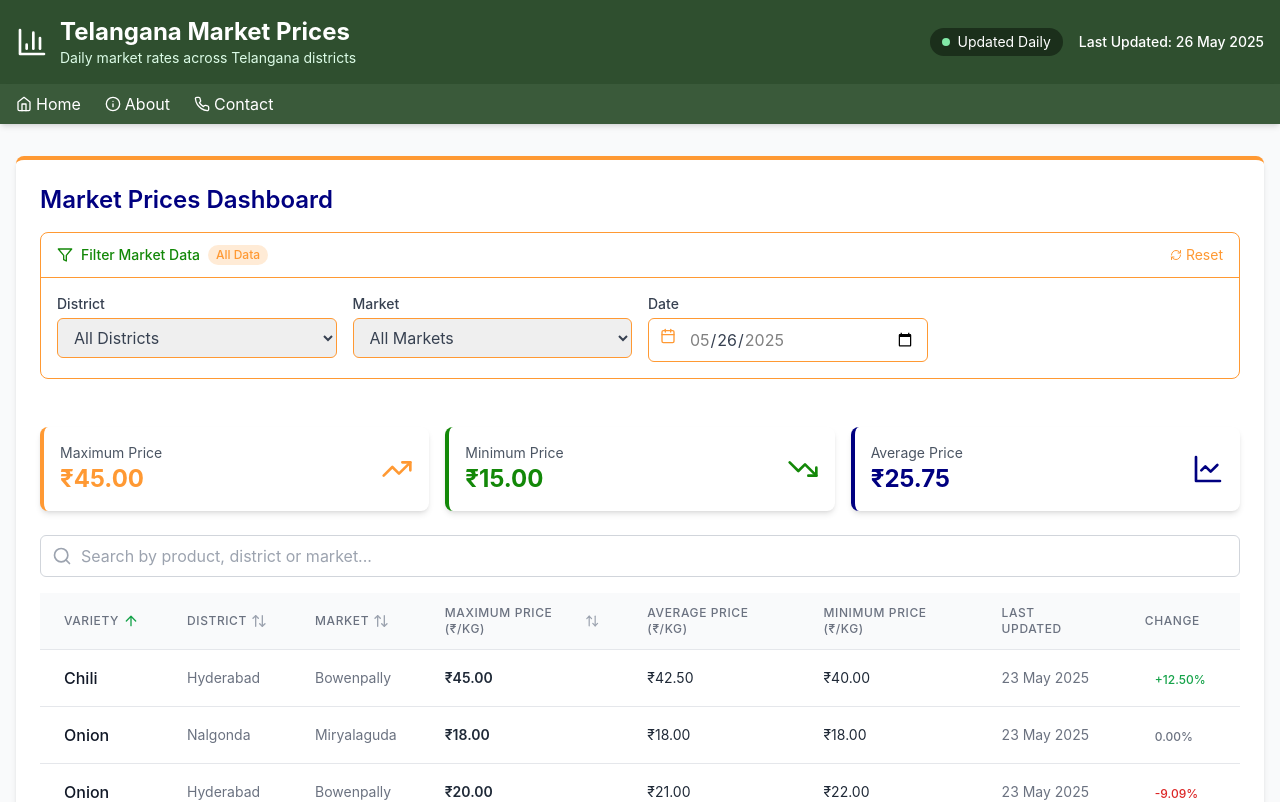
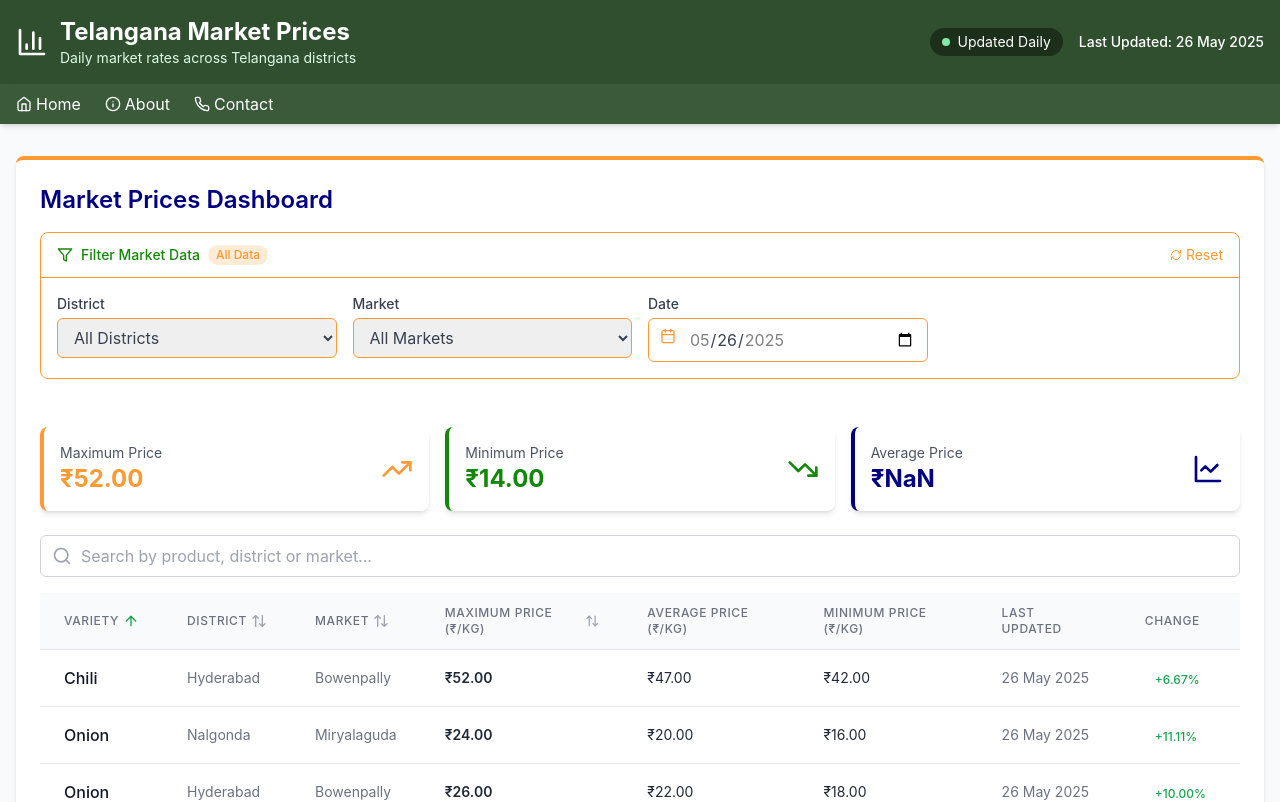
Before and after one commit to msuryacharan/market_prices_tg, a React (Vite) app: page / in a window 1280 px wide. Shown: the top 802 px of the page. Built offline with nearby package versions, Linux system fonts and the light colour scheme.

Commit message:
updated code

```diff
--- a/src/components/DataTable.tsx
+++ b/src/components/DataTable.tsx
@@ -98,10 +98,10 @@ const DataTable: React.FC<DataTableProps> = ({ data, onProductSelect, selectedPr
                 <th
                   scope="col"
                   className="px-6 py-3 text-left text-xs font-medium text-gray-500 uppercase tracking-wider cursor-pointer"
-                  onClick={() => handleSort('price_per_kg')}
+                  onClick={() => handleSort('max_price')}
                 >
                   <div className="flex items-center">
-                    Maximum Price (₹/kg) {getSortIcon('price_per_kg')}
+                    Maximum Price (₹/kg) {getSortIcon('max_price')}
                   </div>
                 </th>
                 <th
@@ -155,13 +155,13 @@ const DataTable: React.FC<DataTableProps> = ({ data, onProductSelect, selectedPr
                     {item.market}
                   </td>
                   <td className="px-6 py-4 whitespace-nowrap">
-                    <div className="text-sm font-semibold">₹{item.price_per_kg.toFixed(2)}</div>
+                    <div className="text-sm font-semibold">₹{item.max_price.toFixed(2)}</div>
                   </td>
                   <td className="px-6 py-4 whitespace-nowrap">
-                    <div className="text-sm">₹{((item.price_per_kg + (item.previous_day_price || 0)) / 2).toFixed(2)}</div>
+                    <div className="text-sm">₹{((item.max_price + item.min_price) / 2).toFixed(2)}</div>
                   </td>
                   <td className="px-6 py-4 whitespace-nowrap">
-                    <div className="text-sm">₹{item.previous_day_price?.toFixed(2) || '-'}</div>
+                    <div className="text-sm">₹{item.min_price.toFixed(2)}</div>
                   </td>
                   <td className="px-6 py-4 whitespace-nowrap text-sm text-gray-500">
                     {format(new Date(item.date), 'dd MMM yyyy')}
--- a/src/components/PriceGraph.tsx
+++ b/src/components/PriceGraph.tsx
@@ -14,7 +14,8 @@ const PriceGraph: React.FC<PriceGraphProps> = ({ data, product }) => {
     .sort((a, b) => new Date(a.date).getTime() - new Date(b.date).getTime())
     .map(item => ({
       date: format(new Date(item.date), 'dd MMM'),
-      price: item.price_per_kg
+      'Maximum Price': item.max_price,
+      'Minimum Price': item.min_price
     }));
 
   return (
@@ -32,7 +33,15 @@ const PriceGraph: React.FC<PriceGraphProps> = ({ data, product }) => {
             <Legend />
             <Line
               type="monotone"
-              dataKey="price"
+              dataKey="Maximum Price"
+              stroke="#FF9933"
+              strokeWidth={2}
+              dot={{ fill: '#FF9933' }}
+              activeDot={{ r: 8 }}
+            />
+            <Line
+              type="monotone"
+              dataKey="Minimum Price"
               stroke="#138808"
               strokeWidth={2}
               dot={{ fill: '#138808' }}
--- a/src/components/PriceStatistics.tsx
+++ b/src/components/PriceStatistics.tsx
@@ -10,10 +10,9 @@ const PriceStatistics: React.FC<PriceStatisticsProps> = ({ data }) => {
   const calculateStats = () => {
     if (data.length === 0) return { max: 0, min: 0, avg: 0 };
 
-    const prices = data.map(item => item.price_per_kg);
-    const max = Math.max(...prices);
-    const min = Math.min(...prices);
-    const avg = prices.reduce((a, b) => a + b, 0) / prices.length;
+    const max = Math.max(...data.map(item => item.max_price));
+    const min = Math.min(...data.map(item => item.min_price));
+    const avg = data.reduce((sum, item) => sum + item.price_per_kg, 0) / data.length;
 
     return { max, min, avg };
   };
--- a/src/data/sampleData.ts
+++ b/src/data/sampleData.ts
@@ -3,135 +3,113 @@ import { MarketData } from '../types';
 const sampleData: MarketData[] = [
   {
     id: 1,
-    date: "2025-05-23",
+    date: "2025-05-26",
     district: "Nalgonda",
     market: "Miryalaguda",
     product: "Tomato",
-    price_per_kg: 24,
-    price_per_quintal: 2400,
-    previous_day_price: 22,
-    price_change_percentage: 9.09
+    min_price: 22,
+    max_price: 30,
+    previous_day_price: 24,
+    price_change_percentage: 8.33
   },
   {
     id: 2,
-    date: "2025-05-23",
+    date: "2025-05-26",
     district: "Nalgonda",
     market: "Miryalaguda",
     product: "Onion",
-    price_per_kg: 18,
-    price_per_quintal: 1800,
+    min_price: 16,
+    max_price: 24,
     previous_day_price: 18,
-    price_change_percentage: 0
+    price_change_percentage: 11.11
   },
   {
     id: 3,
-    date: "2025-05-23",
+    date: "2025-05-26",
     district: "Nalgonda",
     market: "Miryalaguda",
     product: "Potato",
-    price_per_kg: 15,
-    price_per_quintal: 1500,
-    previous_day_price: 16,
-    price_change_percentage: -6.25
+    min_price: 14,
+    max_price: 20,
+    previous_day_price: 15,
+    price_change_percentage: 6.67
   },
   {
     id: 4,
-    date: "2025-05-23",
+    date: "2025-05-26",
     district: "Hyderabad",
     market: "Bowenpally",
     product: "Tomato",
-    price_per_kg: 26,
-    price_per_quintal: 2600,
-    previous_day_price: 25,
-    price_change_percentage: 4.00
+    min_price: 24,
+    max_price: 32,
+    previous_day_price: 26,
+    price_change_percentage: 7.69
   },
   {
     id: 5,
-    date: "2025-05-23",
+    date: "2025-05-26",
     district: "Hyderabad",
     market: "Bowenpally",
     product: "Onion",
-    price_per_kg: 20,
-    price_per_quintal: 2000,
-    previous_day_price: 22,
-    price_change_percentage: -9.09
-  },
-  {
-    id: 6,
-    date: "2025-05-23",
-    district: "Hyderabad",
-    market: "Bowenpally",
-    product: "Chili",
-    price_per_kg: 45,
-    price_per_quintal: 4500,
-    previous_day_price: 40,
-    price_change_percentage: 12.50
-  },
-  {
-    id: 7,
-    date: "2025-05-23",
-    district: "Karimnagar",
-    market: "Jammikunta",
-    product: "Rice",
-    price_per_kg: 32,
-    price_per_quintal: 3200,
-    previous_day_price: 32,
-    price_change_percentage: 0
-  },
-  {
-    id: 8,
-    date: "2025-05-22",
-    district: "Nalgonda",
-    market: "Miryalaguda",
-    product: "Tomato",
-    price_per_kg: 22,
-    price_per_quintal: 2200,
+    min_price: 18,
+    max_price: 26,
     previous_day_price: 20,
     price_change_percentage: 10.00
   },
   {
-    id: 9,
-    date: "2025-05-22",
+    id: 6,
+    date: "2025-05-26",
     district: "Hyderabad",
     market: "Bowenpally",
-    product: "Tomato",
-    price_per_kg: 25,
-    price_per_quintal: 2500,
-    previous_day_price: 23,
-    price_change_percentage: 8.70
+    product: "Chili",
+    min_price: 42,
+    max_price: 52,
+    previous_day_price: 45,
+    price_change_percentage: 6.67
+  },
+  {
+    id: 7,
+    date: "2025-05-26",
+    district: "Karimnagar",
+    market: "Jammikunta",
+    product: "Rice",
+    min_price: 30,
+    max_price: 38,
+    previous_day_price: 32,
+    price_change_percentage: 6.25
+  },
+  {
+    id: 8,
+    date: "2025-05-26",
+    district: "Warangal",
+    market: "Enumamula",
+    product: "Rice",
+    min_price: 32,
+    max_price: 40,
+    previous_day_price: 35,
+    price_change_percentage: 2.86
+  },
+  {
+    id: 9,
+    date: "2025-05-26",
+    district: "Warangal",
+    market: "Enumamula",
+    product: "Wheat",
+    min_price: 26,
+    max_price: 34,
+    previous_day_price: 28,
+    price_change_percentage: 7.14
   },
   {
     id: 10,
-    date: "2025-05-22",
-    district: "Warangal",
-    market: "Enumamula",
-    product: "Rice",
-    price_per_kg: 35,
-    price_per_quintal: 3500,
-    previous_day_price: 35,
-    price_change_percentage: 0
-  },
-  {
-    id: 11,
-    date: "2025-05-22",
-    district: "Warangal",
-    market: "Enumamula",
-    product: "Wheat",
-    price_per_kg: 28,
-    price_per_quintal: 2800,
-    previous_day_price: 26,
-    price_change_percentage: 7.69
-  },
-  {
-    id: 12,
-    date: "2025-05-22",
+    date: "2025-05-26",
     district: "Warangal",
     market: "Enumamula",
     product: "Onion",
-    price_per_kg: 19,
-    price_per_quintal: 1900,
-    previous_day_price: 21,
-    price_change_percentage: -9.52
+    min_price: 17,
+    max_price: 24,
+    previous_day_price: 19,
+    price_change_percentage: 10.53
   }
 ];
 
--- a/src/types.ts
+++ b/src/types.ts
@@ -4,8 +4,8 @@ export interface MarketData {
   district: string;
   market: string;
   product: string;
-  price_per_kg: number;
-  price_per_quintal?: number;
+  min_price: number;
+  max_price: number;
   previous_day_price?: number;
   price_change_percentage?: number;
 }
```
Also changed, not shown: package.json (+5 -4 lines), 1 other file (tests, documents, lock files or other folders).
